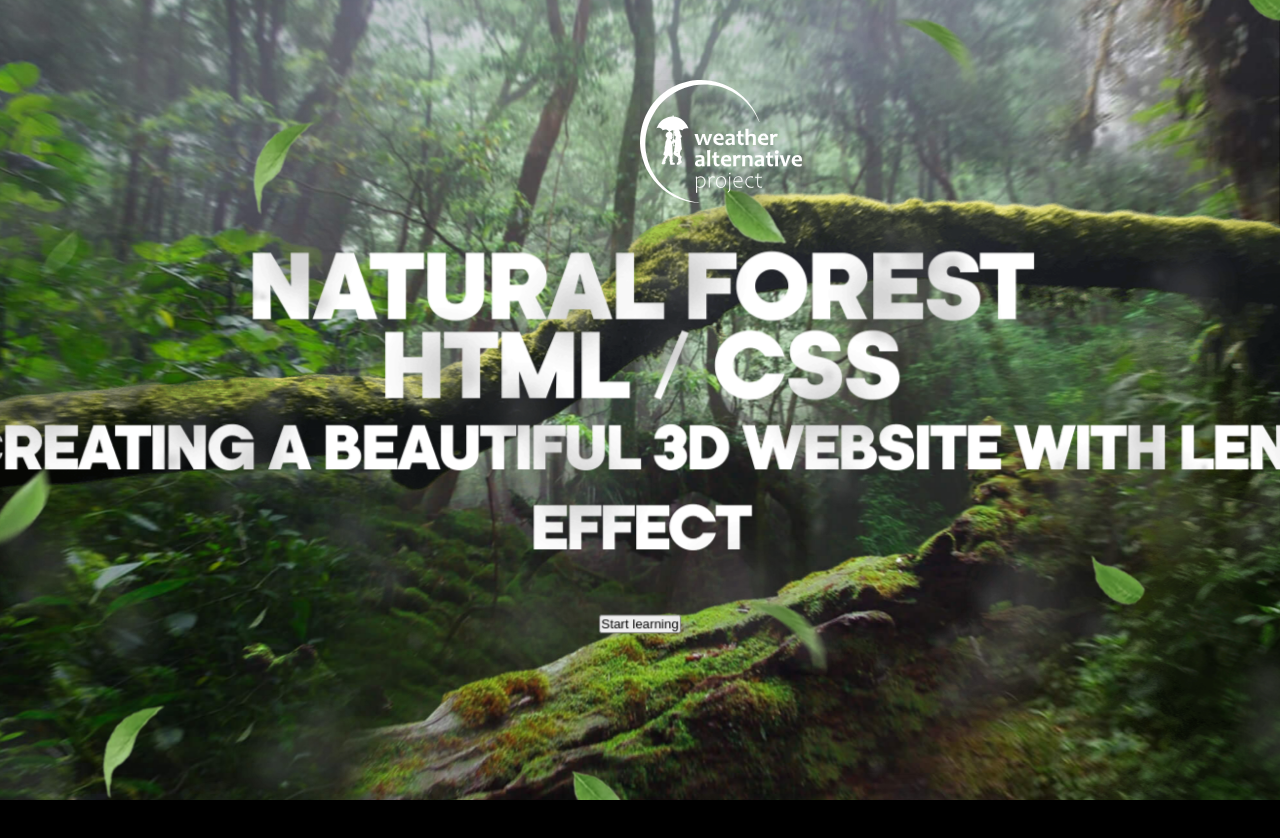
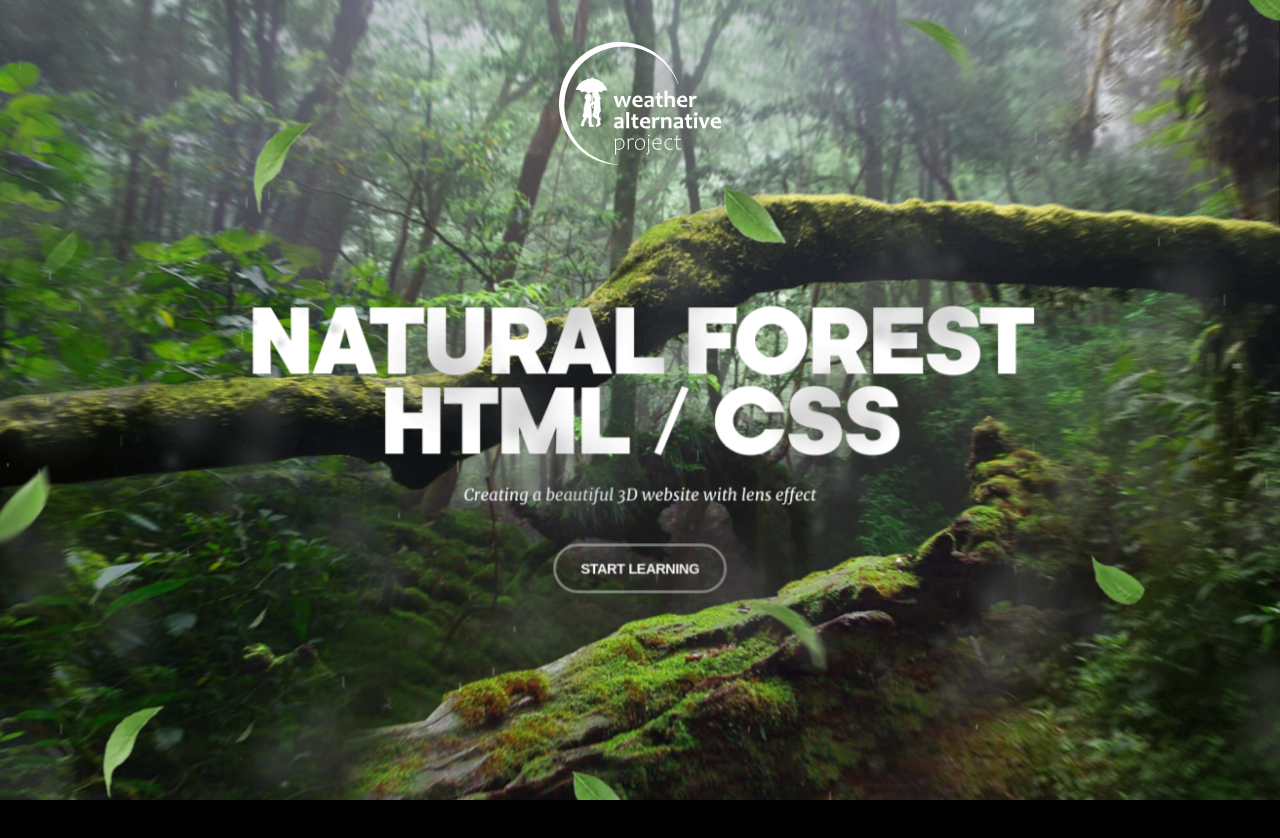
Before and after one commit to useharm/parallax-3d-lens-effect, a website: page public/index.html in a window 1280 px wide. After the commit the page ends 800 px from the top, so only its background shows below. Drawn offline with Linux system fonts and the light colour scheme.

Commit message:
text, logo and button styling

```diff
--- a/public/index.html
+++ b/public/index.html
@@ -24,14 +24,12 @@
                 </div>
             </div>
             <div class="layers__item layer-4">
-                <!-- <canvas class="rain"></canvas> -->
+                <canvas class="rain"></canvas>
             </div>
             <div class="layers__item layer-5" style="background-image: url(../src/img/layer-5.png)"></div>
             <div class="layers__item layer-6" style="background-image: url(../src/img/layer-6.png)"></div>
         </div>
     </section>
-
-    <div style="height: 100vh"></div>
 </body>
 
 </html>
--- a/src/css/main.css
+++ b/src/css/main.css
@@ -24,12 +24,13 @@ body {
     font-family: kamerik-3d;
 }
 .logo {
-    width: calc(var(--index) * 7.8);
-    height: calc(var(--index) * 7.8);
+    --logo-size: calc(var(--index) * 7.8);
+    width: var(--logo-size);
+    height: var(--logo-size);;
     background-repeat: no-repeat;
     position: absolute;
-    left: 50%;
-    top: 10%;
+    left: calc(50% - calc(var(--logo-size) / 2));
+    top: calc(var(--index) * 2);
     z-index: 1;
 }
 .layers {
@@ -82,3 +83,27 @@ body {
 .hero-content span {
     display: block;
 }
+.hero-content__p {
+    text-transform: none;
+    font-family: merriweather-italic-3d;
+    letter-spacing: normal;
+    font-size: calc(var(--index) * 0.8);
+    line-height: 3;
+}
+.button-start {
+    font-family: Arial;
+    font-weight: 600;
+    text-transform: uppercase;
+    font-size: calc(var(--index) * 0.7);
+    letter-spacing: calc(var(--index) * -0.02);
+    padding: calc(var(--index) * 0.7) calc(var(--index) * 1.2);
+    background-color: transparent;
+    color: #fff;
+    border-radius: 10em;
+    border: rgba(255, 255, 255, 0.4) 3px solid;
+    outline: none;
+    cursor: pointer;
+}
+.layer-4, .layer-5, .layer-6 {
+    pointer-events: none;
+}
```
